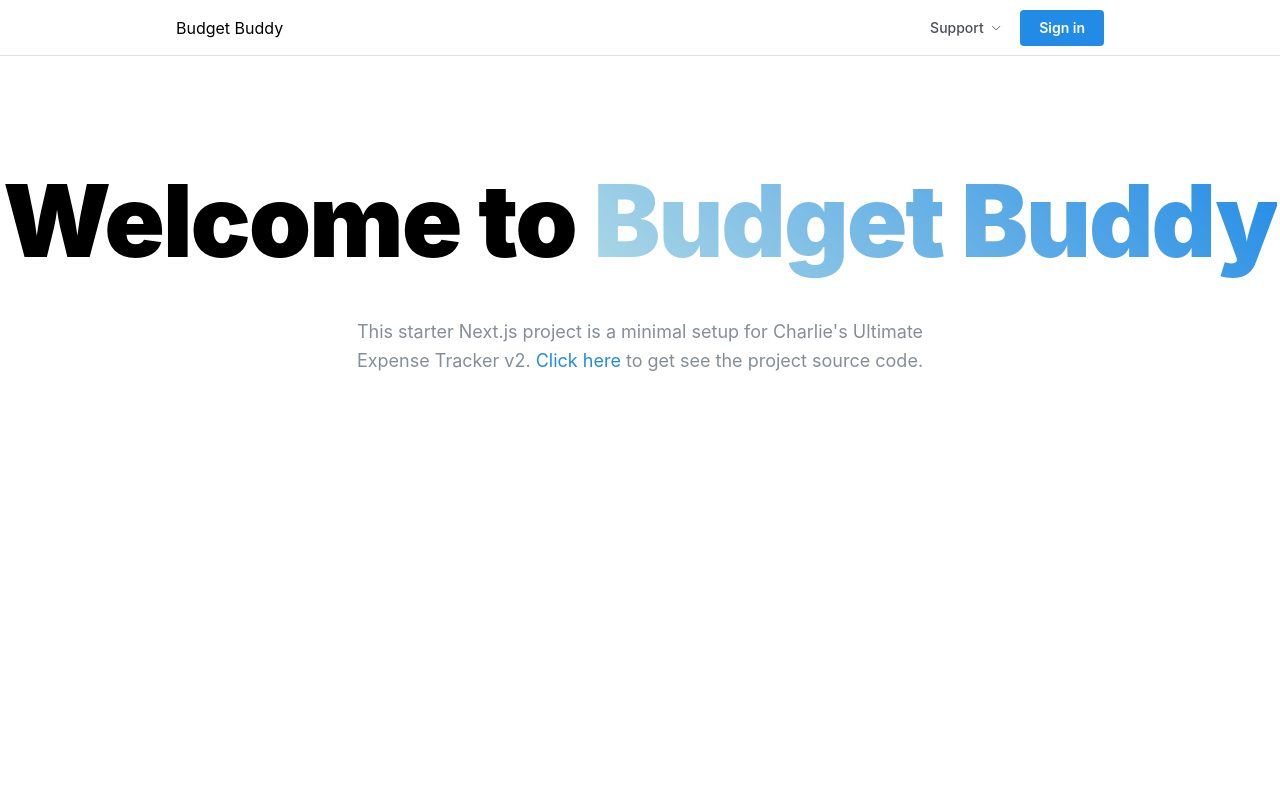
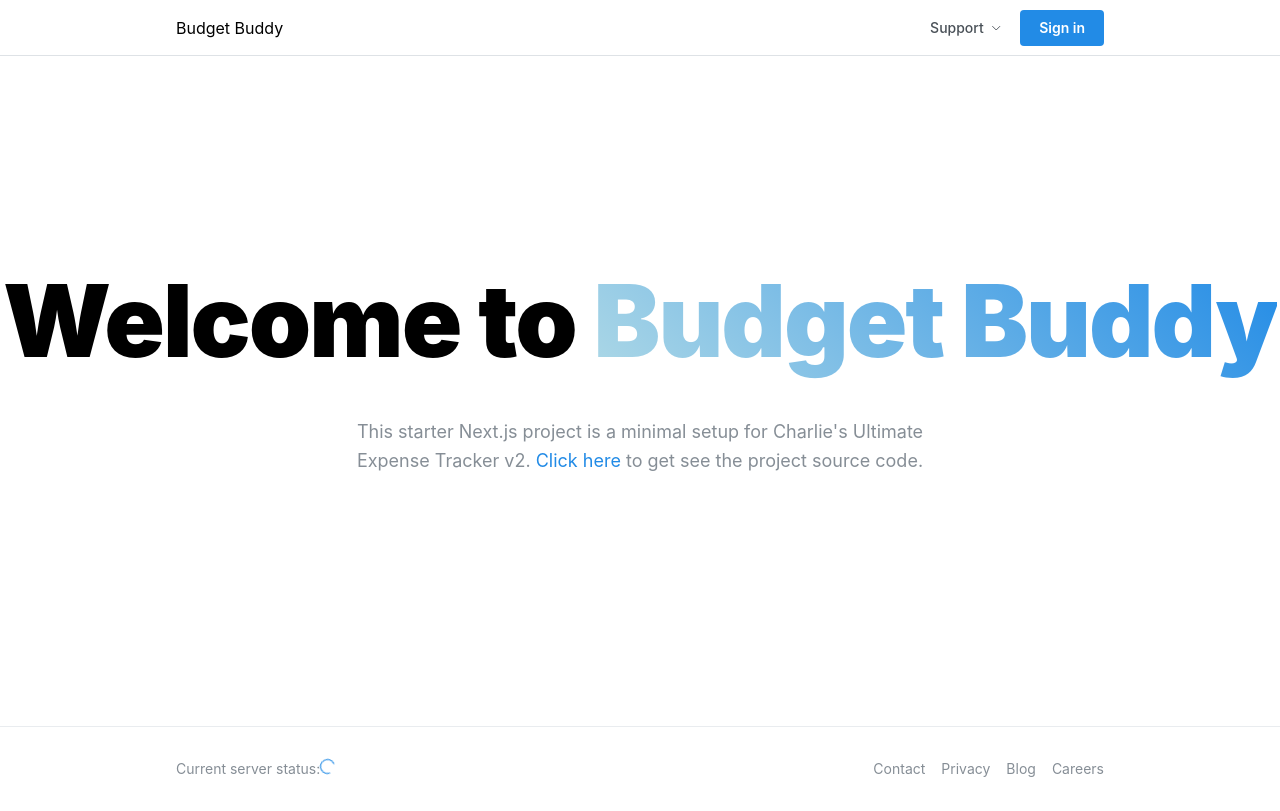
Before and after one commit to cding21/Expense-Tracker-v2, a Next.js app in the folder src/frontend/: page / in a window 1280 px wide. Built offline with nearby package versions, Linux system fonts and the light colour scheme.

Commit message:
feat: added footer with backend server check
probes health end-point and shows its connectivity status

```diff
--- a/src/frontend/app/layout.tsx
+++ b/src/frontend/app/layout.tsx
@@ -3,9 +3,10 @@ import React from 'react';
 import { MantineProvider, ColorSchemeScript } from '@mantine/core';
 import { theme } from '../theme';
 import { Header } from '@/components/Header/Header';
+import { Footer } from '@/components/Footer/Footer';
 
 export const metadata = {
-  title: 'BudgetBuddy',
+  title: 'Budget Buddy',
   description: 'Your best buddy for budgeting and expense management!',
 };
 
@@ -24,6 +25,7 @@ export default function RootLayout({ children }: { children: any }) {
         <MantineProvider theme={theme}>
           <Header />
           {children}
+          <Footer />
         </MantineProvider>
       </body>
     </html>
--- /dev/null
+++ b/src/frontend/components/Footer/Footer.module.css
@@ -0,0 +1,22 @@
+.footer {
+  margin-top: rem(120px);
+  border-top: rem(1px) solid light-dark(var(--mantine-color-gray-2), var(--mantine-color-dark-5));
+}
+
+.inner {
+  display: flex;
+  justify-content: space-between;
+  align-items: center;
+  padding-top: var(--mantine-spacing-xl);
+  padding-bottom: var(--mantine-spacing-xl);
+
+  @media (max-width: $mantine-breakpoint-xs) {
+    flex-direction: column;
+  }
+}
+
+.links {
+  @media (max-width: $mantine-breakpoint-xs) {
+    margin-top: var(--mantine-spacing-md);
+  }
+}
--- /dev/null
+++ b/src/frontend/components/Footer/Footer.tsx
@@ -0,0 +1,71 @@
+'use client';
+
+import { Container, Group, Anchor, Loader, Text } from '@mantine/core';
+import { MantineLogo } from '@mantinex/mantine-logo';
+import classes from './Footer.module.css';
+import { useState, useEffect } from 'react';
+
+const links = [
+  { link: 'contact', label: 'Contact' },
+  { link: 'privacy', label: 'Privacy' },
+  { link: 'blog', label: 'Blog' },
+  { link: 'careers', label: 'Careers' },
+];
+
+async function probeBackend() {
+	// Provide a default URL if BACKEND_URL is undefined
+	const backendUrl = process.env.NEXT_PUBLIC_API_URL ?? 'http://localhost:8080/api/v0';
+	try {
+		const res = await fetch(`${backendUrl}/health`);
+		return res;
+	} catch (e) {
+		return { ok: false };
+  }
+}
+
+export function Footer() {
+	const [serverStatus, setServerStatus] = useState(false);
+	const [loading, setLoading] = useState(true);
+
+	useEffect(() => {
+			const result = async () => {
+					const res = await probeBackend();
+					setLoading(false);
+					setServerStatus(res.ok);
+			};
+			setInterval(result, 10000);
+	}, []);
+
+  const items = links.map((link) => (
+    <Anchor<'a'>
+      c="dimmed"
+      key={link.label}
+      href={link.link}
+      onClick={() => {
+				window.location.href = link.link;
+			}}
+      size="sm"
+    >
+      {link.label}
+    </Anchor>
+  ));
+
+  return (
+    <div className={classes.footer}>
+      <Container className={classes.inner}>
+        {/* <MantineLogo size={28} /> */}
+		<Anchor<'a'>
+			c="dimmed"
+			size="sm"
+		>
+			Current server status:
+			<span key='status' style={{ color: serverStatus ? 'green' : 'red' }}>
+				{loading ? <Loader size={15}/> : ' ⬤ '}
+			</span>
+		</Anchor>
+        <Group className={classes.links}>{items}</Group>
+
+      </Container>
+    </div>
+  );
+}
--- a/src/frontend/components/Welcome/Welcome.tsx
+++ b/src/frontend/components/Welcome/Welcome.tsx
@@ -4,7 +4,7 @@ import classes from './Welcome.module.css';
 export function Welcome() {
   return (
     <>
-      <Title className={classes.title} ta="center" mt={100}>
+      <Title className={classes.title} ta="center" mt={200}>
         Welcome to{' '}
         <Text
           inherit
@@ -15,7 +15,7 @@ export function Welcome() {
           Budget Buddy
         </Text>
       </Title>
-      <Text c="dimmed" ta="center" size="lg" maw={580} mx="auto" mt="xl">
+      <Text c="dimmed" ta="center" size="lg" maw={580} mx="auto" mt="xl" mb={250}>
         This starter Next.js project is a minimal setup for Charlie&apos;s Ultimate Expense Tracker
         v2.{' '}
         <Anchor href="https://github.com/cding21/Expense-Tracker-v2" size="lg">
```
Also changed, not shown: src/frontend/app/support/page.tsx (added, +13 -0 lines), 1 other file (tests, documents, lock files or other folders).
